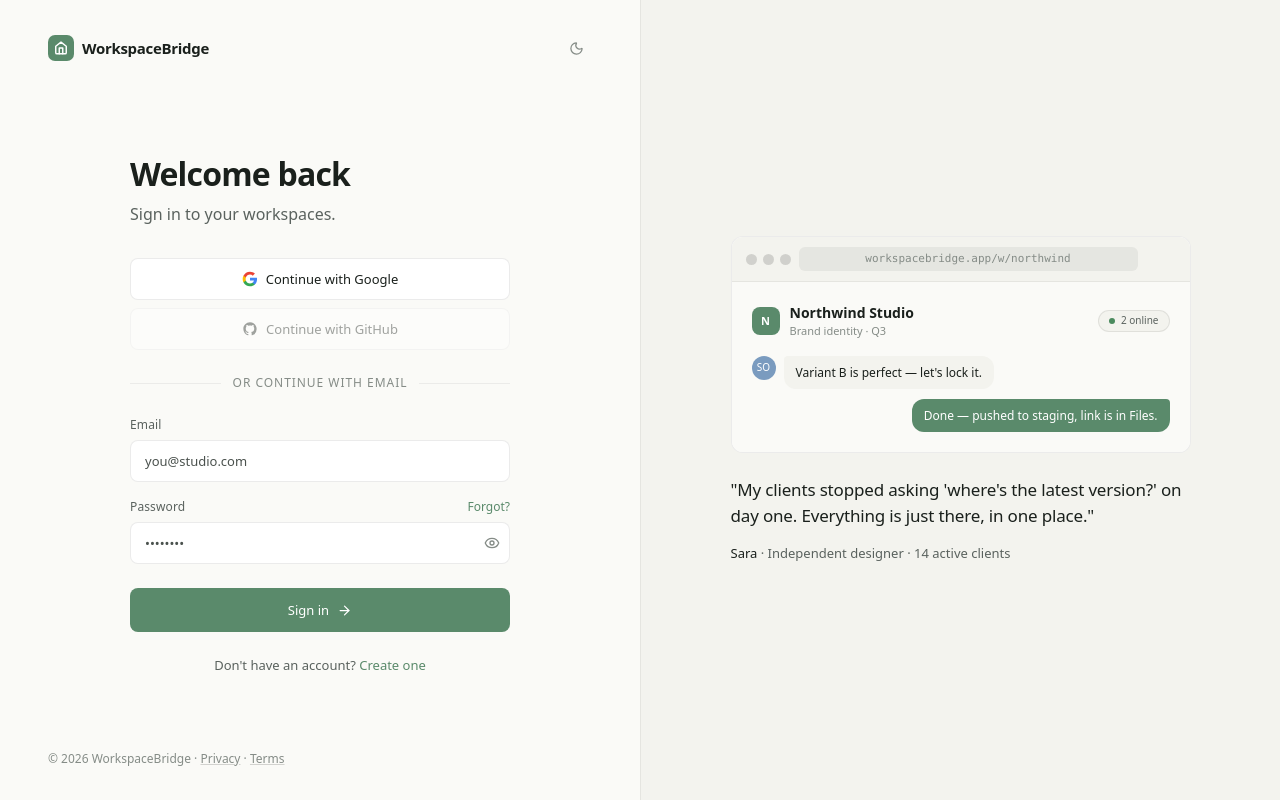
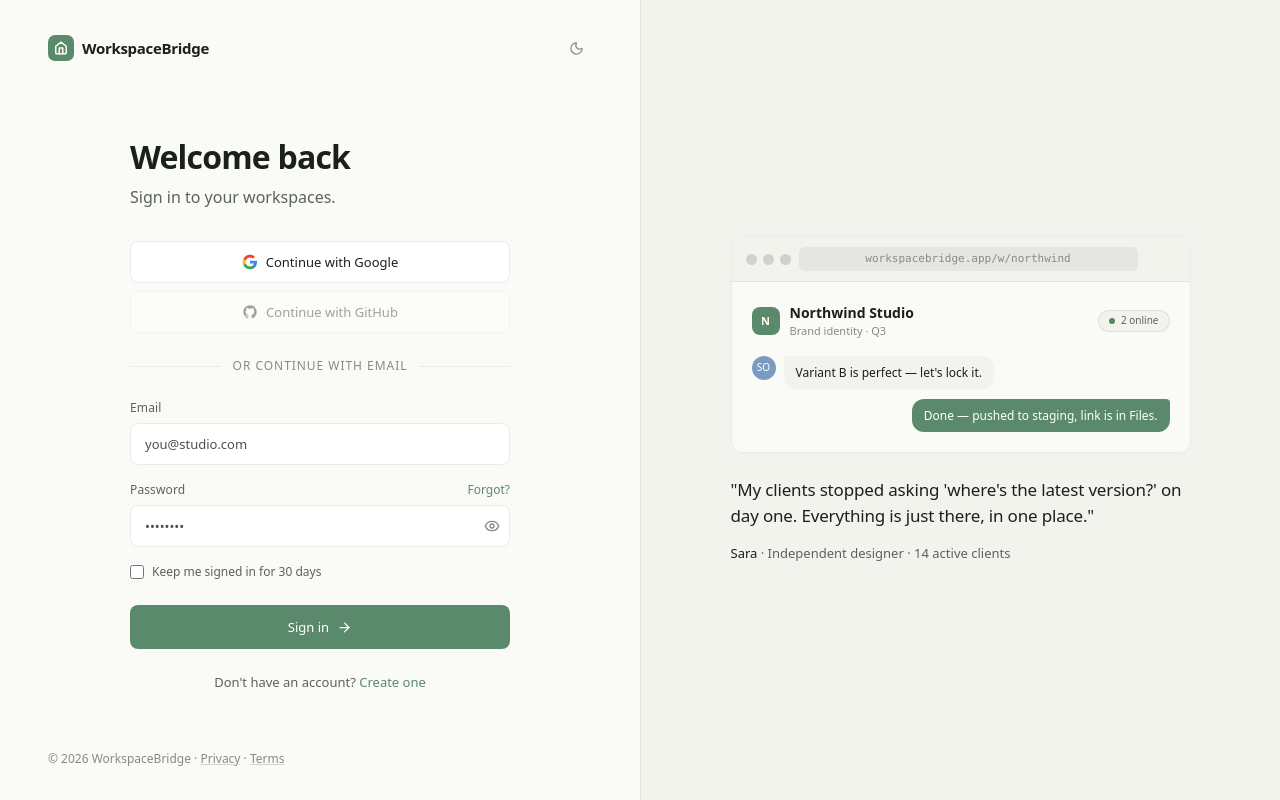
Before and after one commit to dlkokhta/workspacebridge-frontend, a React (Vite) app: page /login in a window 1280 px wide. Built offline with nearby package versions, Linux system fonts and the light colour scheme; no server answers.

Commit message:
feat: add Keep me signed in for 30 days option to login

```diff
--- a/src/pages/loginPage/sections/LoginForm.tsx
+++ b/src/pages/loginPage/sections/LoginForm.tsx
@@ -44,7 +44,11 @@ export const LoginForm = () => {
     try {
       const response = await axios.post<LoginResponse>(
         `${url}/auth/login`,
-        { email: data.email, password: data.password },
+        {
+          email: data.email,
+          password: data.password,
+          rememberMe: !!data.rememberMe,
+        },
         { withCredentials: true },
       );
 
@@ -91,7 +95,7 @@ export const LoginForm = () => {
       </div>
 
       {/* Password */}
-      <div className="mb-6">
+      <div className="mb-4">
         <div className="flex items-center justify-between mb-1.5">
           <label className="text-[12px] font-medium text-[#5a625e] dark:text-[#a0a8a3] tracking-[0.01em]">
             Password
@@ -127,6 +131,18 @@ export const LoginForm = () => {
         )}
       </div>
 
+      {/* Remember me */}
+      <label className="flex items-center gap-2 mb-6 cursor-pointer select-none">
+        <input
+          {...register("rememberMe")}
+          type="checkbox"
+          className="h-3.5 w-3.5 rounded border-black/[0.2] dark:border-white/[0.2] accent-[#5a8a6b] cursor-pointer"
+        />
+        <span className="text-[12px] text-[#5a625e] dark:text-[#a0a8a3]">
+          Keep me signed in for 30 days
+        </span>
+      </label>
+
       <button
         type="submit"
         className="w-full h-11 flex items-center justify-center gap-2 rounded-lg bg-[#5a8a6b] hover:bg-[#4f7a5e] active:bg-[#446b52] text-white text-[13px] font-medium transition-colors cursor-pointer"
--- a/src/schemas/auth/LoginSchema.tsx
+++ b/src/schemas/auth/LoginSchema.tsx
@@ -14,4 +14,6 @@ export const loginSchema = yup.object({
     .min(8, "password must be 8 or more characters")
     .max(25, "password must contain 25 ot less charachters")
     .required("password is required"),
+
+  rememberMe: yup.boolean(),
 });
--- a/src/types/loginTypes.d.ts
+++ b/src/types/loginTypes.d.ts
@@ -1,4 +1,5 @@
 export interface loginTypes {
   email: string;
   password: string;
+  rememberMe?: boolean;
 }
```
Also changed, not shown: 1 other file (tests, documents, lock files or other folders).
